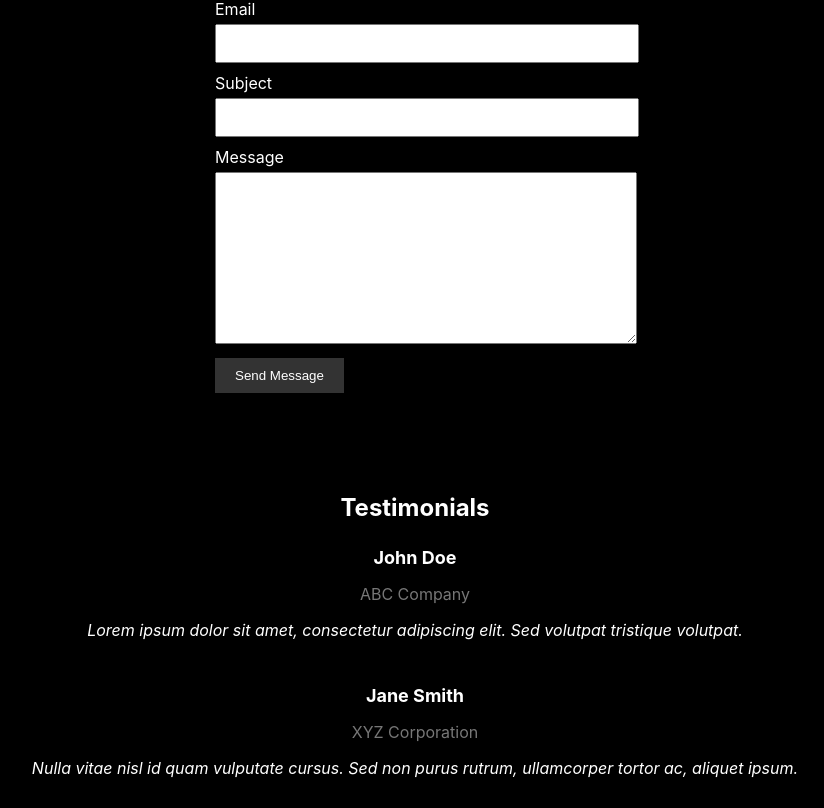
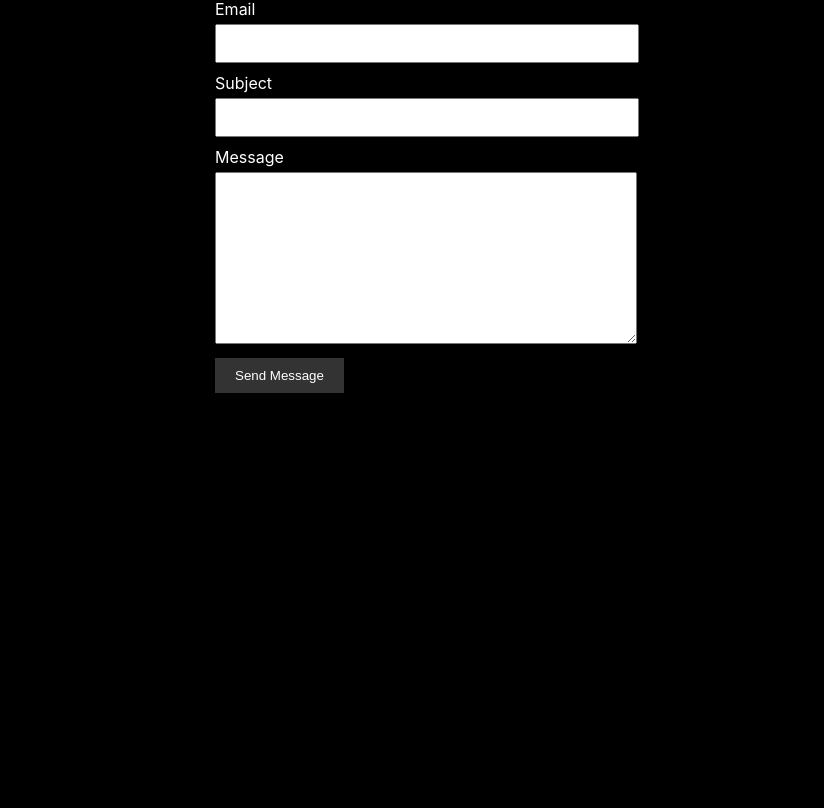
Before and after one commit to angelnolasco/portfolio, a React (Create React App) app: page / in a window 1280 px wide. Shown: the part 2763-3571 px from the top of the page, without its empty margins (225-1049 px from the left). After the commit the page ends 3338 px from the top, so only its background shows below. Built offline with nearby package versions, Linux system fonts and the light colour scheme.

Commit message:
testing 4

```diff
--- a/src/components/Testimonials.js
+++ b/src/components/Testimonials.js
@@ -5,20 +5,20 @@ import "./Testimonials.css";
 const Testimonials = () => {
   const testimonials = [
     {
-      name: 'John Doe',
-      company: 'ABC Company',
-      testimonial: 'Lorem ipsum dolor sit amet, consectetur adipiscing elit. Sed volutpat tristique volutpat.'
+      // name: 'John Doe',
+      // company: 'ABC Company',
+      // testimonial: 'Lorem ipsum dolor sit amet, consectetur adipiscing elit. Sed volutpat tristique volutpat.'
     },
     {
-      name: 'Jane Smith',
-      company: 'XYZ Corporation',
-      testimonial: 'Nulla vitae nisl id quam vulputate cursus. Sed non purus rutrum, ullamcorper tortor ac, aliquet ipsum.'
+      // name: 'Jane Smith',
+      // company: 'XYZ Corporation',
+      // testimonial: 'Nulla vitae nisl id quam vulputate cursus. Sed non purus rutrum, ullamcorper tortor ac, aliquet ipsum.'
     },
   ];
 
   return (
     <div className="testimonials-container">
-      <h1 className="testimonials-title">Testimonials</h1>
+      <h1 className="testimonials-title"></h1>
       {testimonials.map((testimonial, index) => (
         <div className="testimonial" key={index}>
           <h2>{testimonial.name}</h2>
```
